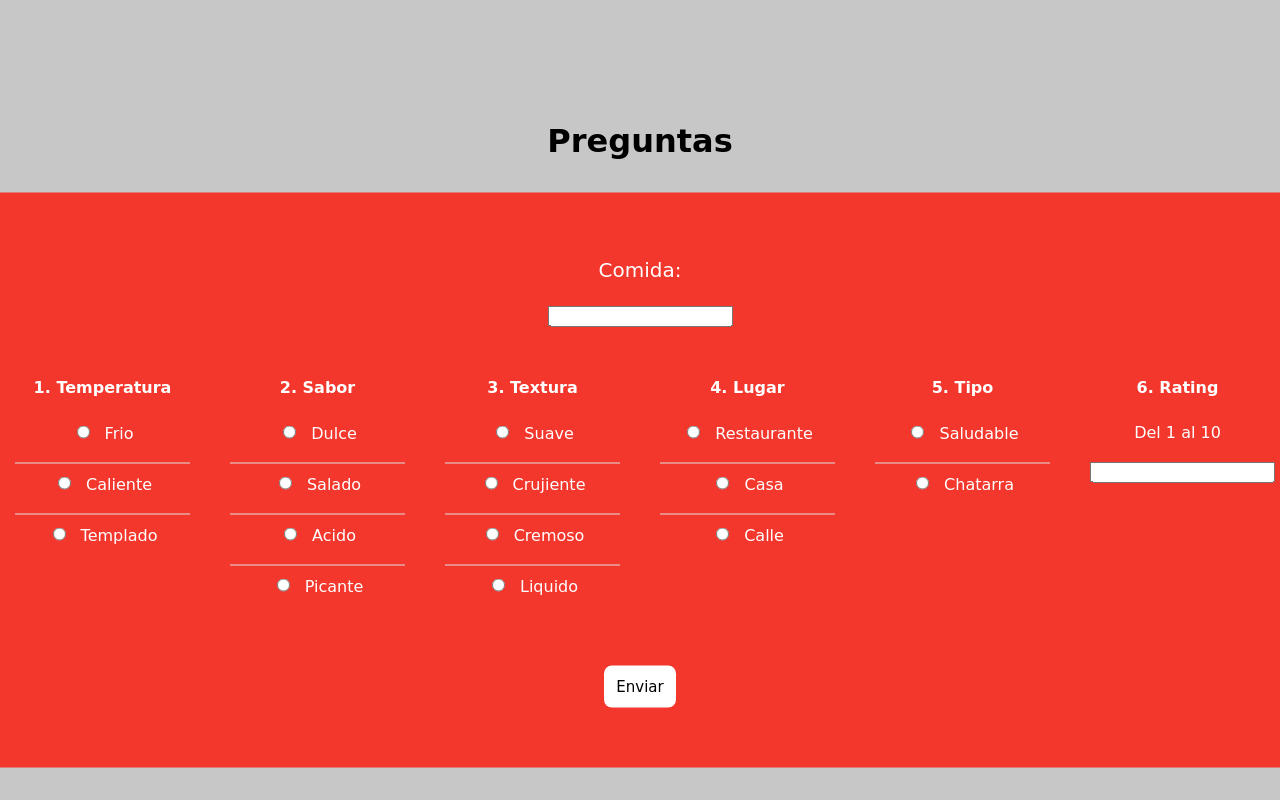
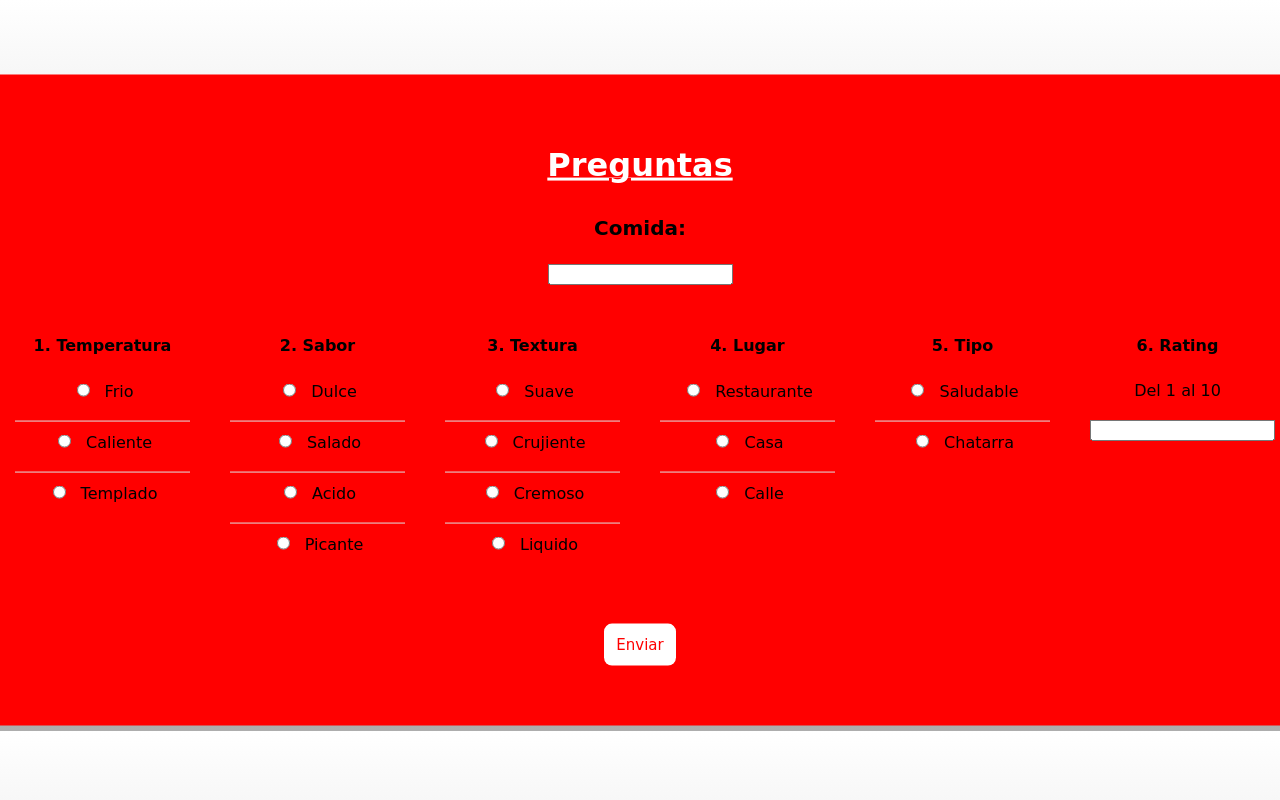
Before and after one commit to Branuvg/Proyecto2Datos, a Flask app: page /preguntas in a window 1280 px wide. Run offline with Flask 3, Linux system fonts and the light colour scheme; parts of the project's set-up code (start-up, migrations or seed data) failed here and were passed over.

Commit message:
front
updates html

```diff
--- a/static/nose.css
+++ b/static/nose.css
@@ -4,6 +4,24 @@ body{
 
 h1{
   font-family: "Comic Sans MS", "Comic Sans", cursive;
+  color: #FF0000;
+}
+
+u{
+color:white;
+margin-top: 5px;
+}
+
+.header{
+color:white;
+}
+
+.header2{
+color:white;
+position: absolute;
+top:5%;
+left:40%;
+text-align: center;
 }
 
 .split {
@@ -18,12 +36,14 @@ h1{
 
 .left {
   left: 0;
-    background-color: #c7c7c7;
+  background-color: #ffffff;
+  background-image: linear-gradient(white, #adadad);
 }
 
 .right {
   right: 0;
-    background-color: #c7c7c7;
+  background-color: #ffffff;
+  background-image: linear-gradient(white, #adadad);
 }
 
 .centered {
@@ -43,8 +63,9 @@ h1{
   text-align: center;
   border:none;
   padding:15% 40%;
-    background-color: #F3372C;
+  background-color: #FF0000;
   border-radius: 8px;
+  color: #FF0000;
 }
 
 .derecha{
@@ -88,26 +109,26 @@ h1{
   text-align: center;
   border:none;
   padding:50px 150px;
-    background-color: #F3372C;
+  background-color: #FF0000;
   border-radius: 8px;
 }
 
 .preguntas {
   position: absolute;
-    top: 60%;
+  top: 50%;
   left: 50%;
   transform: translate(-50%, -50%);
   text-align: center;
   border:none;
   padding:50px 10px;
-    background-color: #F3372C;
+  background-color: #FF0000;
   border-radius: 8px;
 }
 
 button {
   font-family: "Comic Sans MS", "Comic Sans", cursive;
   background-color: white;
-    color: black;
+  color: #FF0000;
   border: none;
   padding: 20px;
   padding-left: 100px;
@@ -122,14 +143,14 @@ button {
 }
 
 .button:hover {
-    background-color: #631F01;
-    color: white;
+  background-color: #a8a8a8;
+  color: black;
 }
 
 .confirm {
   font-family: "Comic Sans MS", "Comic Sans", cursive;
   background-color: white;
-    color: black;
+  color: #FF0000;
   border: none;
   padding: 12px;
   text-align: center;
@@ -142,12 +163,13 @@ button {
 }
 
 .confirm:hover{
-    background-color: #631F01;
-    color: white;
+  background-color: #a8a8a8;
+  color: black;
 }
 
 .form-group{
   margin:25px;
+  margin-top: 5px;
   font-size: 20px;
 
 }
@@ -159,7 +181,7 @@ button {
 }
 
 form{
-    color:white;
+  color:black;
 }
 
 .question {
--- a/templates/Inicio.html
+++ b/templates/Inicio.html
@@ -1,4 +1,3 @@
-
 <!DOCTYPE html>
 <html>
 <head>
@@ -6,6 +5,7 @@
     <meta charset="UTF-8">
     <meta name="viewport" content="width=device-width, initial-scale=1">
     <link rel="stylesheet" type="text/css" href="{{ url_for('static', filename='nose.css') }}">
+    <!--{{ url_for('static', filename='nose.css') }}-->
 </head>
 <body>
 
@@ -19,8 +19,8 @@
     </div>
 </div>
 <div class="split right">
-    <h1 class="centered">Ingreso</h1>
     <div class="texty">
+        <u><h1 class="header">Ingreso</h1></u>
         <a href="{{ url_for('login') }}"><button class="button">Log In</button></a>
         <br>
         <a href="{{ url_for('signin') }}"><button class="button">Sign Up</button></a>
--- a/templates/Preguntas.html
+++ b/templates/Preguntas.html
@@ -4,16 +4,17 @@
     <title>MySoulComida</title>
     <meta charset="UTF-8">
     <meta name="viewport" content="width=device-width, initial-scale=1">
-    <link rel="stylesheet" type="text/css" href="../static/nose.css">
+    <link rel="stylesheet" type="text/css" href="{{ url_for('static', filename='nose.css') }}">
+    <!--{{ url_for('static', filename='nose.css') }}-->
 </head>
-<body style="background-color: #c7c7c7;">
+<body style="background-color: #ffffff; background-image: linear-gradient(white, #adadad); height: 715px;">
 
 <!-- First Grid: Logo & About -->
-<h1 class="centered">Preguntas</h1>
 <div class="preguntas">
+    <u><h1 class="header">Preguntas</h1></u>
     <form id="quiz-form" method="POST" action="/procesar_preguntas">
         <div class="comida-group">
-            <label>Comida: </label>
+            <b><label>Comida: </label></b>
             <input type="text" required name="comida">
         </div>
 
--- a/templates/login.html
+++ b/templates/login.html
@@ -5,6 +5,7 @@
     <meta charset="UTF-8">
     <meta name="viewport" content="width=device-width, initial-scale=1">
     <link rel="stylesheet" type="text/css" href="{{ url_for('static', filename='nose.css') }}">
+    <!--{{ url_for('static', filename='nose.css') }}-->
 </head>
 <body>
 
@@ -18,15 +19,15 @@
     </div>
 </div>
 <div class="split right">
-    <h1 class="centered">Log In</h1>
     <div class="texty">
+        <u><h1 class="header">Log In</h1></u>
         <form action="{{ url_for('handle_login') }}" method="post">
             <div class="form-group">
                 <label>Nombre: </label>
                 <input type="text" required name="name">
             </div>
             <div class="form-group">
-                <label>Contraseña: </label>
+                <label>ContraseÃ±a: </label>
                 <input type="password" required name="password">
             </div>
             <button type="submit" class="confirm">Send</button>
--- a/templates/signin.html
+++ b/templates/signin.html
@@ -5,6 +5,7 @@
     <meta charset="UTF-8">
     <meta name="viewport" content="width=device-width, initial-scale=1">
     <link rel="stylesheet" type="text/css" href="{{ url_for('static', filename='nose.css') }}">
+    <!--{{ url_for('static', filename='nose.css') }}-->
 </head>
 <body>
 
@@ -18,15 +19,15 @@
     </div>
 </div>
 <div class="split right">
-    <h1 class="centered">Sign In</h1>
     <div class="texty">
+        <u><h1 class="header">Sign In</h1></u>
         <form action="{{ url_for('handle_register') }}" method="post">
             <div class="form-group">
                 <label>Nombre: </label>
                 <input type="text" required name="name">
             </div>
             <div class="form-group">
-                <label>Contraseña: </label>
+                <label>ContraseÃ±a: </label>
                 <input type="password" required name="password">
             </div>
             <button type="submit" class="confirm">Send</button>
```
Also changed, not shown: templates/Recomendaciones.html (+6 -6 lines). Lines whose indentation alone changed are shown as unchanged.
